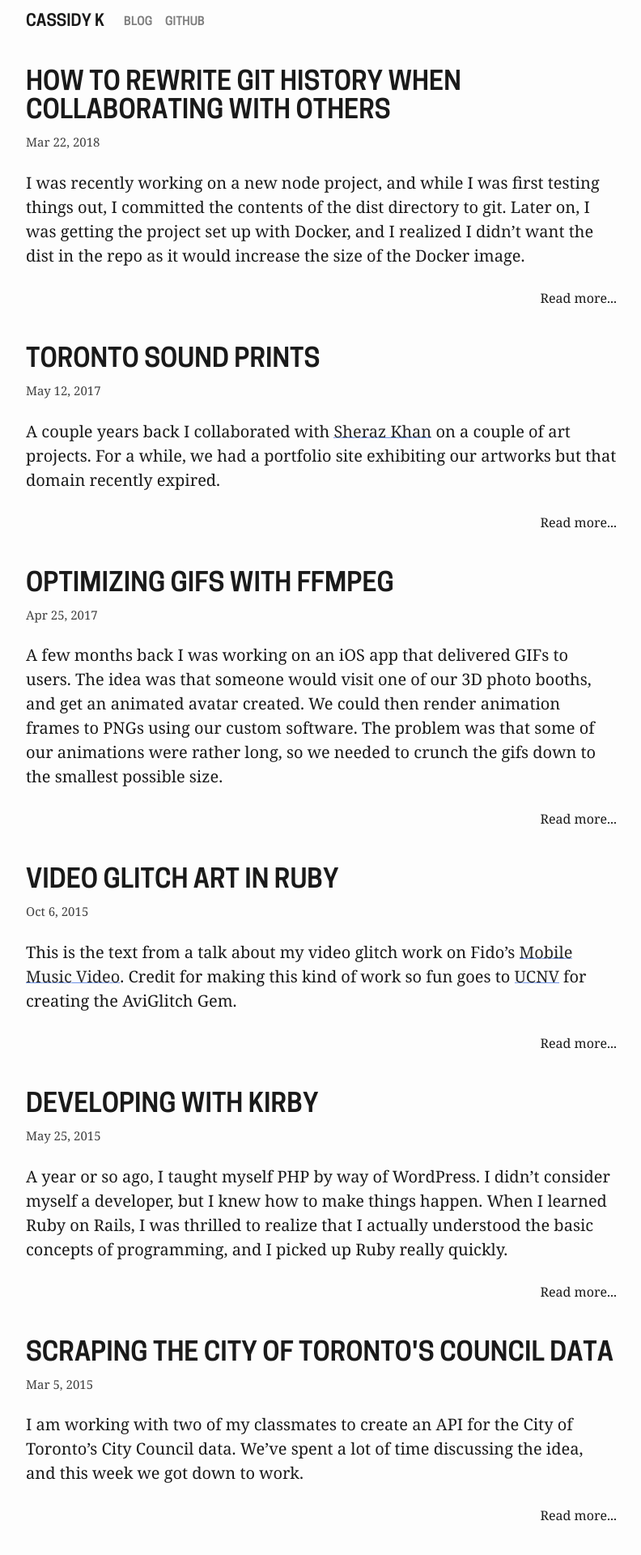
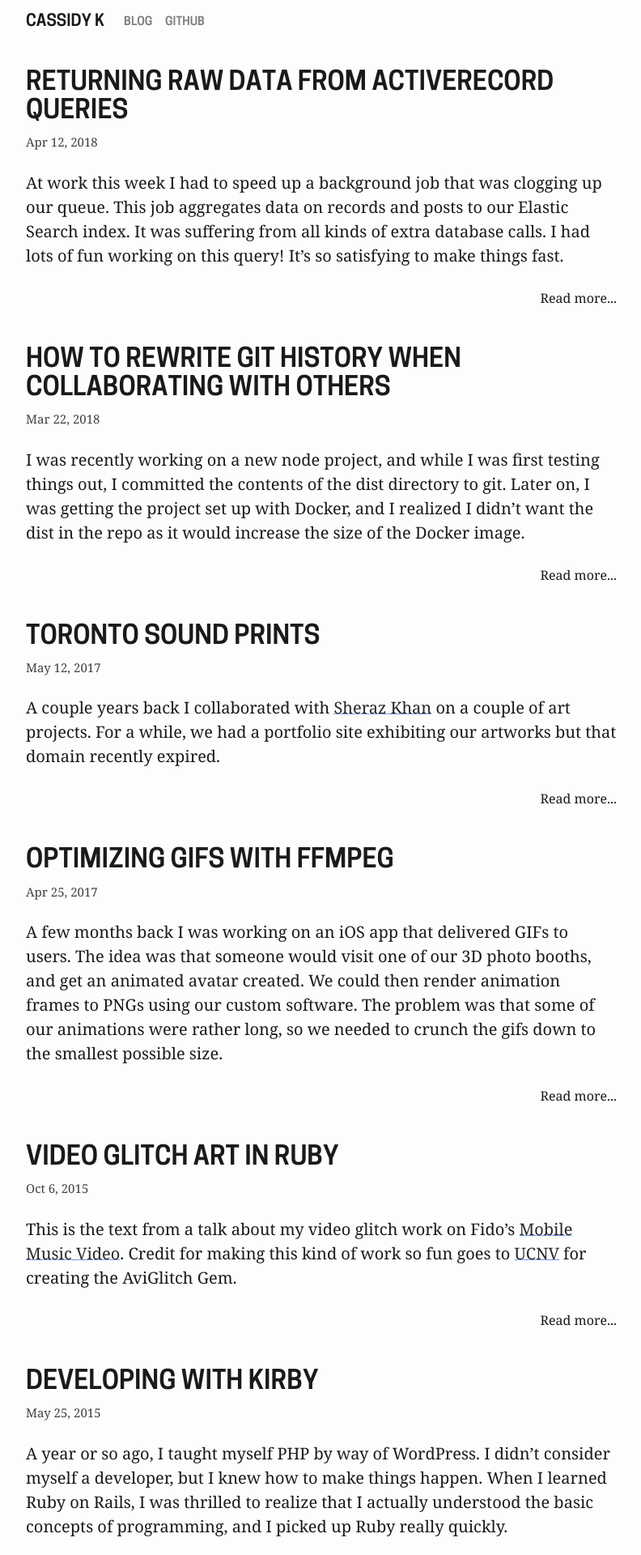
Before and after one commit to ScottKbka/scottkbka.github.io, a Jekyll site: the page built from blog/index.html, in a window 1280 px wide. Shown: the top 1920 px of the page at 81% size, without its empty margins (243-1035 px from the left). Built offline with Jekyll 4.4.1, drawn with Linux system fonts in a browser that asks for light colours; the list of posts is cut into pages by our own code; some of the changed lines change nothing that is shown.

Commit message:
Adding posts. Yay tables!

````diff
--- /dev/null
+++ b/_posts/2018-04-12-return-raw-data-from-active-record.md
@@ -0,0 +1,155 @@
+---
+layout: post
+title:  "Returning Raw Data from ActiveRecord Queries"
+date:   2018-04-12
+---
+At work this week I had to speed up a background job that was clogging up our queue. This job aggregates data on records and posts to our Elastic Search index. It was suffering from all kinds of extra database calls. I had lots of fun working on this query! It’s so satisfying to make things fast.
+
+Here’s a bit of what I learned about building SQL queries that  can get tough with a typical ActiveRecord object.
+
+## A bit about the data
+
+Let’s imaging we have a blog that has many users. Each user has many posts, and posts have many comments. Your database might look like this:
+
+**users**
+
+id | name
+1 | Sonja Sis
+2 | Nicol Hollinghead
+3 | Edison Huseman
+
+**posts**
+
+id|title|body|user_id
+1 | I love dogs | Dogs are great. | 1
+2 | I love cats | Cats are better than dogs. | 2
+3 | I love both dogs and cats | Pets are fun. | 3
+
+**comments**
+
+id|body|user_id|post_id
+1 | Me too! | 3 | 2
+2 | They are not! | 1 | 2
+3 | You make a good point. | 2 | 1
+
+Now lets say we want to know how many comments each post has received in the last 90 days, 30 days, and 15 days. We're looking for a data structure like this in the end:
+
+```ruby
+{ 1 => { ninety_days:  190,
+         thirty_days:  67,
+         fifteen_days: 14 },
+  2 => { ninety_days:  583,
+         thirty_days:  392,
+         fifteen_days: 83 } }
+```
+
+We could try something like this:
+
+```ruby
+class Post < ActiveRecord::Base
+  scope :between, (range)-> { where(created_at: range }
+end
+
+class MyPostSummary
+  def self.summarize
+    Post.find_each.with_object({}) do |post, h|
+      h[:post_id] = {}
+      h[post.id][:ninety_days] =
+        post.comments.between(90.days.ago..0.days.ago).count
+      h[post.id][:thirty_days] =
+        post.comments.between(30.days.ago..0.days.ago).count
+      h[:post_id][:fifteen_days] =
+        post.comments.between(15.days.ago..0.days.ago).count
+  end
+end
+
+MyPostSummary.summarize
+
+# { 1 => { ninety_days: 190,
+#         thirty_days:  67,
+#         fifteen_days: 14 },
+#  2 => { ninety_days:  583,
+#         thirty_days:  392,
+#         fifteen_days: 83 } }
+```
+
+Pretty repetitive, right? If we’re building a summary of all of our the posts in our blog, we’er going to be doing a lot of unnecessary counting!
+
+## Using `select`
+
+When I first tackled this problem, I thought, “Hmmm, maybe I can use ActiveRecord's `select` to select a count for each period.” This does wonders for saving database queries! I’ll leave out the rest of the class here for brevity. Here’s what that query looks like:
+
+```ruby
+# Use SQL to count the comments for each post.
+select = <<~SQL
+           posts.id,
+           Count(IF(comments.created_at >
+                    DATE_SUB(CURRENT_TIMESTAMP, 90 DAY),
+                    comments.id,
+                    NULL)) AS ninety_days,
+           Count(IF(DATE_SUB(CURRENT_TIMESTAMP, 30 DAY),
+                    comments.id,
+                    NULL)) AS thirty_days,
+           Count(IF(DATE_SUB(CURRENT_TIMESTAMP, 15 DAY),
+                    comments.id,
+                    NULL)) AS fifteen_days
+         SQL
+```
+
+We need a `LEFT OUTER JOIN` here because we want to be sure we get posts back even if they have 0 comments.
+
+Also note the `group` here. Without this, we'd get 1 post record back for each comment and we'd end up with duplicates because posts have many comments!
+
+```ruby
+posts = Post.left_outer_joins(:comments)
+            .select(select)
+            .group("posts.id")
+
+posts.find_each.with_object({}) do |post, h|
+  h[:post_id] = {}
+  h[post.id][:ninety_days]  = post.ninety_days
+  h[post.id][:thirty_days]  = post.thirty_days
+  h[post.id][:fifteen_days] = post.fifteen_days
+end
+```
+
+Ok, great! We’ve solved the problem of counting the going back to the database to count the comments. Now we just do one query that returns a count for us.
+
+Did you know that when you add `SELECT … AS my_select`, ActiveRecord will add a method for that attribute to the object returned? That’s why `post.ninety_days` works in the code above.  I thought that was pretty handy.
+
+I’m still not comfortable with this end result though. We’re loading records into ActiveRecord when all we need from them is the count data and the post id.
+
+## `exec_query` to the rescue!
+
+`exec_query` returns a hash of the column names and values you asked for. This lets you skip active record entirely!
+
+```ruby
+query = Post.left_outer_joins(:comments)
+            .select(select)
+            .group("posts.id")
+            .to_sql
+result = Post.connection.exec_query(query)
+# => [{ "id"           => 1,
+#       "ninety_days"  => 190,
+#       "thirty_days"  => 67,
+#       "fifteen_days" => 14 }...]
+
+result.map!(&symbolize_keys!).group_by(&:id)
+# =>
+# { 1 => { ninety_days: 190,
+#         thirty_days:  67,
+#         fifteen_days: 14 },
+#  2 => { ninety_days:  583,
+#         thirty_days:  392,
+#         fifteen_days: 83 }
+```
+
+Yay! We got the same result and look at how little code it is! If you’re querying a big dataset, this will save to all kinds of time!
+
+## Wrapping Up
+
+If you need to retrieve data from the database, but don't need any of the functionality of your models, use `exec_query` to skip ActiveRecord and speed things up a bit.
+
+If you _do_ need ActiveRecord, then you can add additional attributes to the object you get back by passing SQL into the `select` method and naming giving it a name with `AS`.
+
+For queries that have complex joins, or ones that you might need to build programmatically, relying on ActiveRecord might get difficult. Take a look at [Arel](https://github.com/rails/arel), a library that forms the abstract syntax tree manager behind ActiveRecord, for situations like this.
--- a/_sass/_base.scss
+++ b/_sass/_base.scss
@@ -65,6 +65,16 @@ a {
 
 .content img {
 	max-width: 100%;
+}
+
+.content table {
+	font-family: $monospace-font;
+	margin-bottom: 25px;
+
+	td {
+		border: 1px solid $lightgrey;
+		padding: 3px 8px;
+	}
 }
 
 .audio {
--- a/_sass/_variables.scss
+++ b/_sass/_variables.scss
@@ -23,6 +23,7 @@ $lightgrey:						lighten($grey, 60%);
 
 $header-font:    "Cooper Hewitt", "Helvetica Neue", Helvetica, sans-serif;
 $body-font:      Georgia, "Times New Roman", times, serif;
+$monospace-font: "Menlo","Monaco","Consolas","Liberation Mono","Courier New",monospace;
 $base-font-size: 20px;
 
 @mixin body-text {
````
